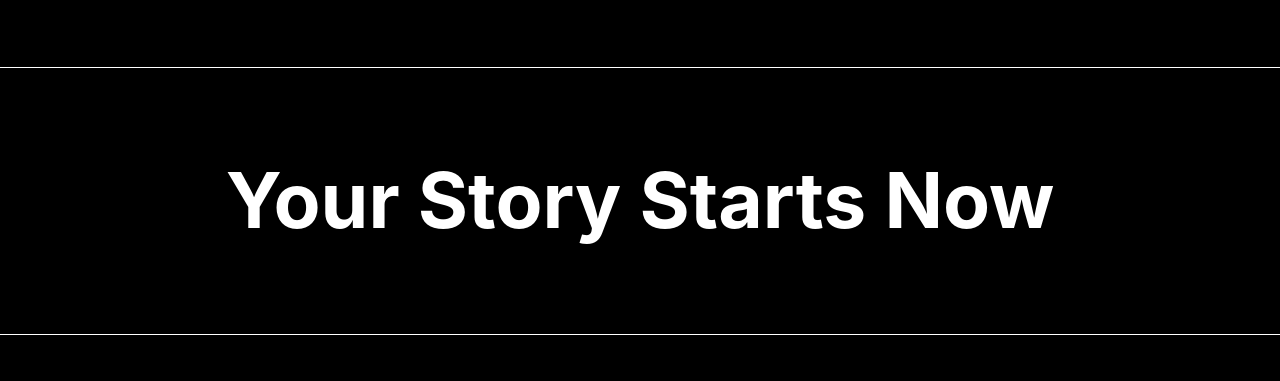
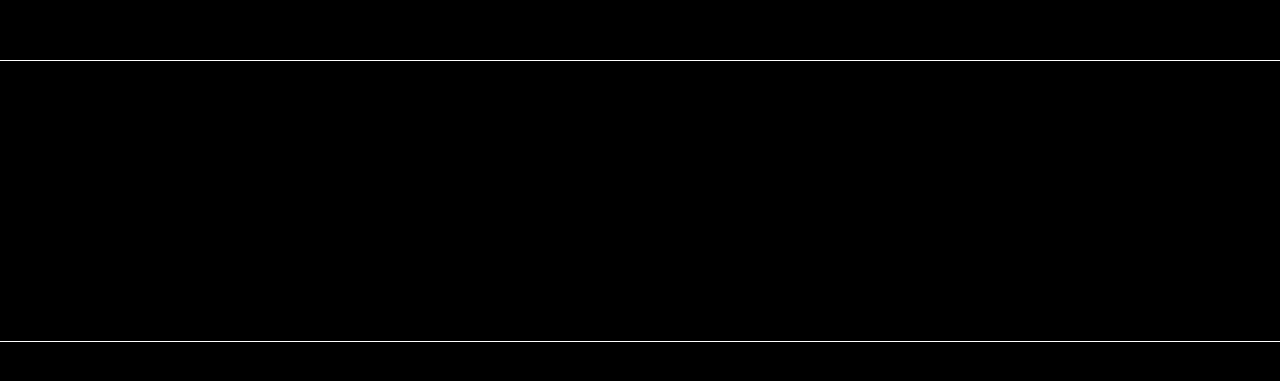
Before and after one commit to rrao4/TartanHacks, a React (Vite) app: page / in a window 1280 px wide. Shown: the part 199-580 px from the top of the page. Built offline with nearby package versions, Linux system fonts and the light colour scheme.

Commit message:
Aligning

```diff
--- a/src/App.css
+++ b/src/App.css
@@ -31,6 +31,10 @@
 
 .text-box {
   font-size: 24px;
+  display: flex;
+  justify-content: flex-start;
+  align-items: flex-start;
+  padding: 10px;
 }
 
 .input-box {
@@ -47,3 +51,16 @@
   background-color: black;
   color: white;
 }
+
+.terminal-content {
+  width: 100%;
+}
+
+.text-box {
+  font-size: 24px;
+  display: flex;
+  justify-content: flex-start;
+  align-items: flex-start;
+  padding: 10px;
+  flex-direction: column; /* Add this line */
+}
--- a/src/App.jsx
+++ b/src/App.jsx
@@ -13,9 +13,6 @@
 
       setLoading(true); // Show loading state
 
-      // Add user input to history first
-      const updatedHistory = [...inputHistory, `> ${userInput}`];
-      setInputHistory(updatedHistory);
       setUserInput('');
       e.currentTarget.textContent = ''; // Clear the contentEditable div
 
@@ -35,13 +32,13 @@
 
         if (data.error) {
           console.error('API Error:', data.error);
-          setInputHistory([...updatedHistory, `AI: [Error] ${data.error}`]); // Show error in chat
+          setInputHistory([`[Error] ${data.error}`]);
         } else {
-          setInputHistory([...updatedHistory, `AI: ${data.story_beat}`]); // Add AI response to chat history
+          setInputHistory([data.story_beat]);
         }
       } catch (error) {
         console.error('Error communicating with API:', error);
-        setInputHistory([...updatedHistory, `AI: [Error] Failed to reach the server.`]);
+        setInputHistory([`[Error] Failed to reach the server.`]);
       } finally {
         setLoading(false); // Hide loading state
       }
@@ -53,13 +50,12 @@
       <div className="box image-box">
         {/* Image will be placed here */}
       </div>
-      <div className="box text-box">
-        <h1>Your Story Starts Now</h1>
+      <div className="box text-box" id="middleBox">
         <div className="terminal-content">
           {inputHistory.map((line, index) => (
             <p key={index}>{line}</p>
           ))}
-          {loading && <p>AI is thinking...</p>}
+          {loading && <p>Story is playing out...</p>}
         </div>
       </div>
       <div className="box input-box">
```
